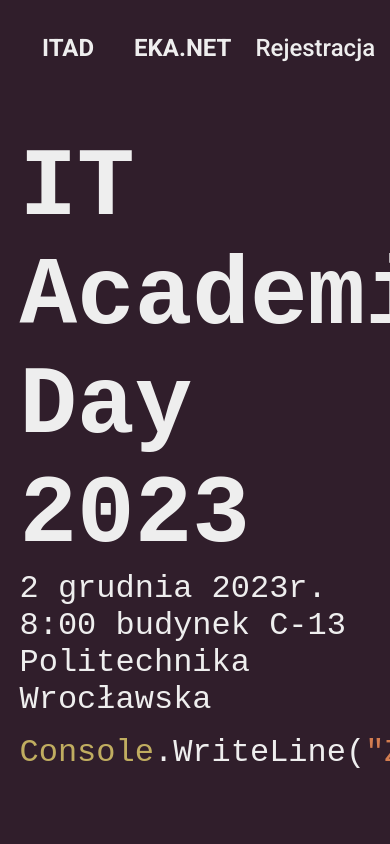
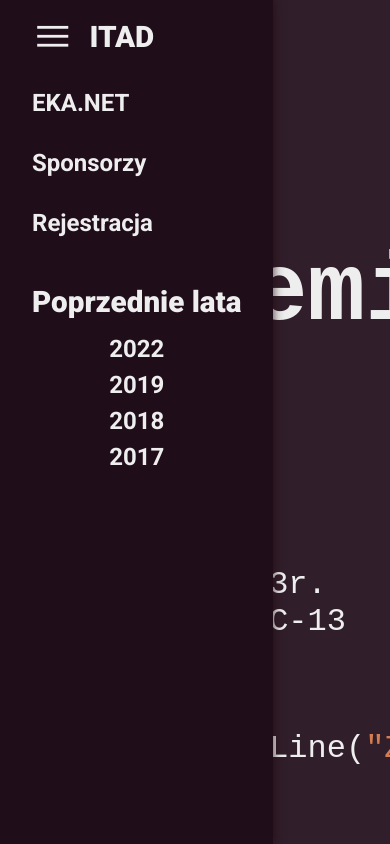
Before and after one commit to EKA-NET/ITAD, an Astro site: page / in a window 390 px wide. Shown: the top 844 px of the page. Built offline with nearby package versions, Linux system fonts and the light colour scheme; Astro itself is replaced by a stand-in of ours.

Commit message:
starting work on mobile design-menu

```diff
--- a/src/components/Navbar.astro
+++ b/src/components/Navbar.astro
@@ -8,19 +8,37 @@
     if (openMenu.innerText === "close") {
       openMenu.innerText = "menu";
       pastYears.style.opacity = "0";
-    }
-    else {
+    } else {
       openMenu.innerText = "close";
       pastYears.style.opacity = "1";
     }
   }
-
 </script>
 
 <nav class="navbar">
   <div class="nav-left">
+    <div class="mobile-menu">
+      <span class="material-symbols-outlined open-menu">menu</span>
+      <div class="mobile-drawer">
+        <div class="bold-big mobile-menu-header">
+          <span class="material-symbols-outlined open-menu">menu</span><span>ITAD</span>
+        </div>
+        <div>EKA.NET</div>
+        <div>Sponsorzy</div>
+        <div>Rejestracja</div>
+        <div class="mobile-prev-years">
+          <span class="bold-big">Poprzednie lata</span>
+          <ul>
+            <li>2022</li>
+            <li>2019</li>
+            <li>2018</li>
+            <li>2017</li>
+          </ul>
+        </div>
+      </div>
+    </div>
     <a href="/" class="nav-link">ITAD</a>
-    <a href="http://www.ekadotnet.pwr.edu.pl" class="nav-link">EKA.NET</a>
+    <a href="http://www.ekadotnet.pwr.edu.pl" class="nav-link eka">EKA.NET</a>
   </div>
   <div class="nav-right">
     <a href="#" class="nav-link">Rejestracja</a>
@@ -41,6 +59,11 @@
 </nav>
 
 <style>
+  .bold-big {
+    font-weight: 800;
+    font-size: 1.85rem;
+  }
+
   .navbar {
     display: flex;
     justify-content: space-between;
@@ -57,6 +80,47 @@
     display: flex;
     gap: 1rem;
     font-weight: bold;
+  }
+
+  .mobile-menu {
+    display: none;
+  }
+
+  .mobile-menu-header {
+    display: flex;
+    align-items: center;
+    gap: 1rem;
+  }
+
+  .mobile-drawer {
+    position: fixed;
+    top: 0px;
+    left: 0px;
+    height: 100%;
+    background-color: #200d1a;
+    display: flex;
+    flex-direction: column;
+    box-shadow: 0px 0px 10px 0px rgba(34, 9, 9, 0.836);
+    /* display: none; */
+  }
+
+  .mobile-drawer > div {
+    padding: 1rem 2rem;
+  }
+
+  .mobile-prev-years {
+    margin-top: 1rem;
+    text-align: center;
+  }
+
+  .mobile-prev-years > ul {
+    list-style: none;
+    padding: 0px;
+    margin-block: 0.75rem 0rem;
+  }
+
+  .mobile-prev-years > ul > li {
+    padding-block: 0.25rem;
   }
 
   .nav-right {
@@ -112,4 +176,14 @@
   .hidden {
     display: none;
   }
+
+  @media screen and (max-width: 900px) {
+    .nav-right,
+    .eka {
+      display: none;
+    }
+    .mobile-menu {
+      display: flex;
+    }
+  }
 </style>
--- a/src/layouts/Layout.astro
+++ b/src/layouts/Layout.astro
@@ -1,6 +1,6 @@
 ---
-import Footer from '../components/Footer.astro';
-import Navbar from '../components/Navbar.astro';
+import Footer from "../components/Footer.astro";
+import Navbar from "../components/Navbar.astro";
 
 interface Props {
   title: string;
@@ -14,12 +14,18 @@
   <head>
     <meta charset="UTF-8" />
     <meta name="description" content="Astro description" />
-    <meta name="viewport" content="width=device-width" />
+    <meta name="viewport" content="width=device-width, initial-scale=1.0" />
     <link rel="icon" type="image/svg+xml" href="/favicon.svg" />
-    <link rel="stylesheet" href="https://fonts.googleapis.com/css2?family=Material+Symbols+Outlined:opsz,wght,FILL,GRAD@48,400,0,0"/>
-    <link rel="preconnect" href="https://fonts.googleapis.com">
-    <link rel="preconnect" href="https://fonts.gstatic.com" crossorigin>
-    <link href="https://fonts.googleapis.com/css2?family=Roboto:wght@100;300;400;500;700;900&display=swap" rel="stylesheet">
+    <link
+      rel="stylesheet"
+      href="https://fonts.googleapis.com/css2?family=Material+Symbols+Outlined:opsz,wght,FILL,GRAD@48,400,0,0"
+    />
+    <link rel="preconnect" href="https://fonts.googleapis.com" />
+    <link rel="preconnect" href="https://fonts.gstatic.com" crossorigin />
+    <link
+      href="https://fonts.googleapis.com/css2?family=Roboto:wght@100;300;400;500;700;900&display=swap"
+      rel="stylesheet"
+    />
     <meta name="generator" content={Astro.generator} />
     <title>{title}</title>
   </head>
@@ -42,7 +48,7 @@
   }
 
   body::-webkit-scrollbar-track {
-      -webkit-box-shadow: inset 0 0 6px rgba(0,0,0,0.3);
+    -webkit-box-shadow: inset 0 0 6px rgba(0, 0, 0, 0.3);
   }
 
   body::-webkit-scrollbar-thumb {
@@ -51,7 +57,7 @@
   }
 
   html {
-    font-family: 'Roboto', sans-serif;
+    font-family: "Roboto", sans-serif;
     font-weight: 500;
     background-size: 224px;
     background: var(--bg-color);
```
